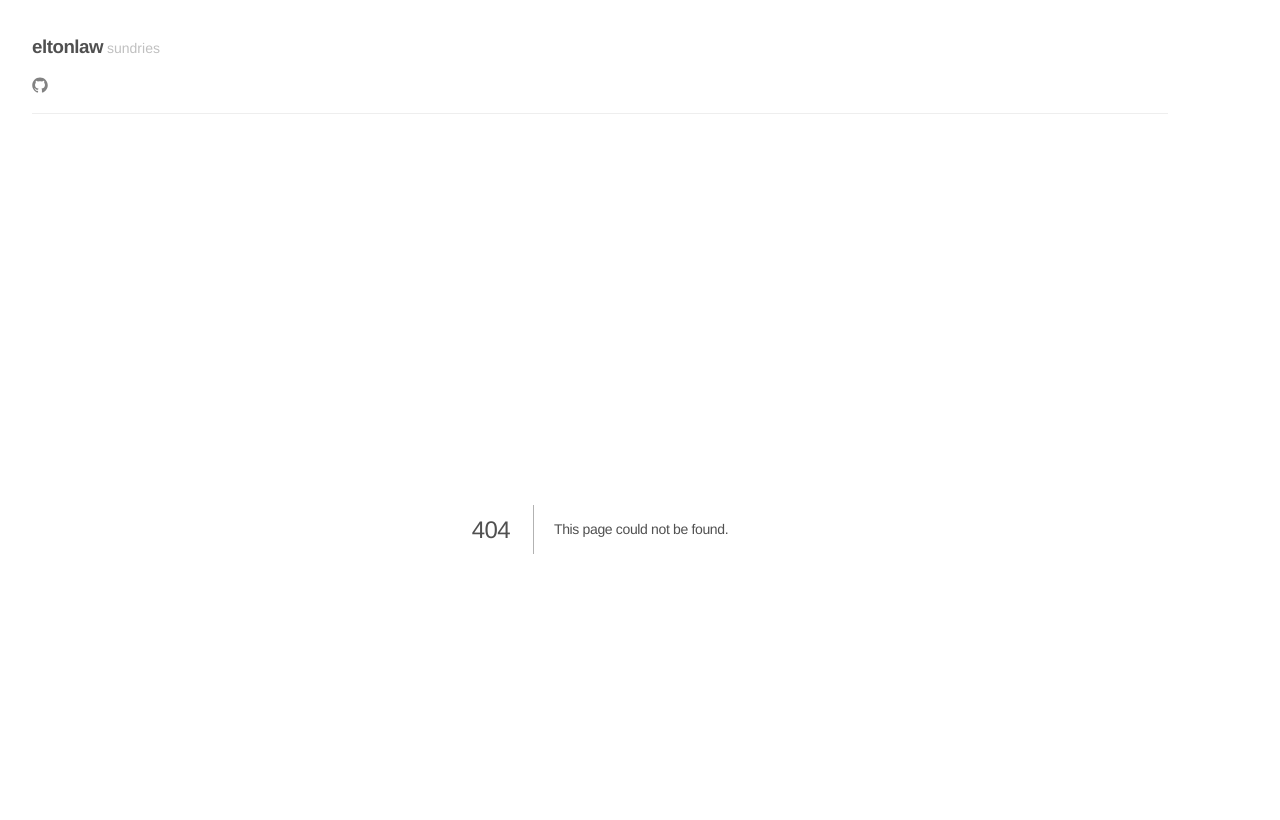
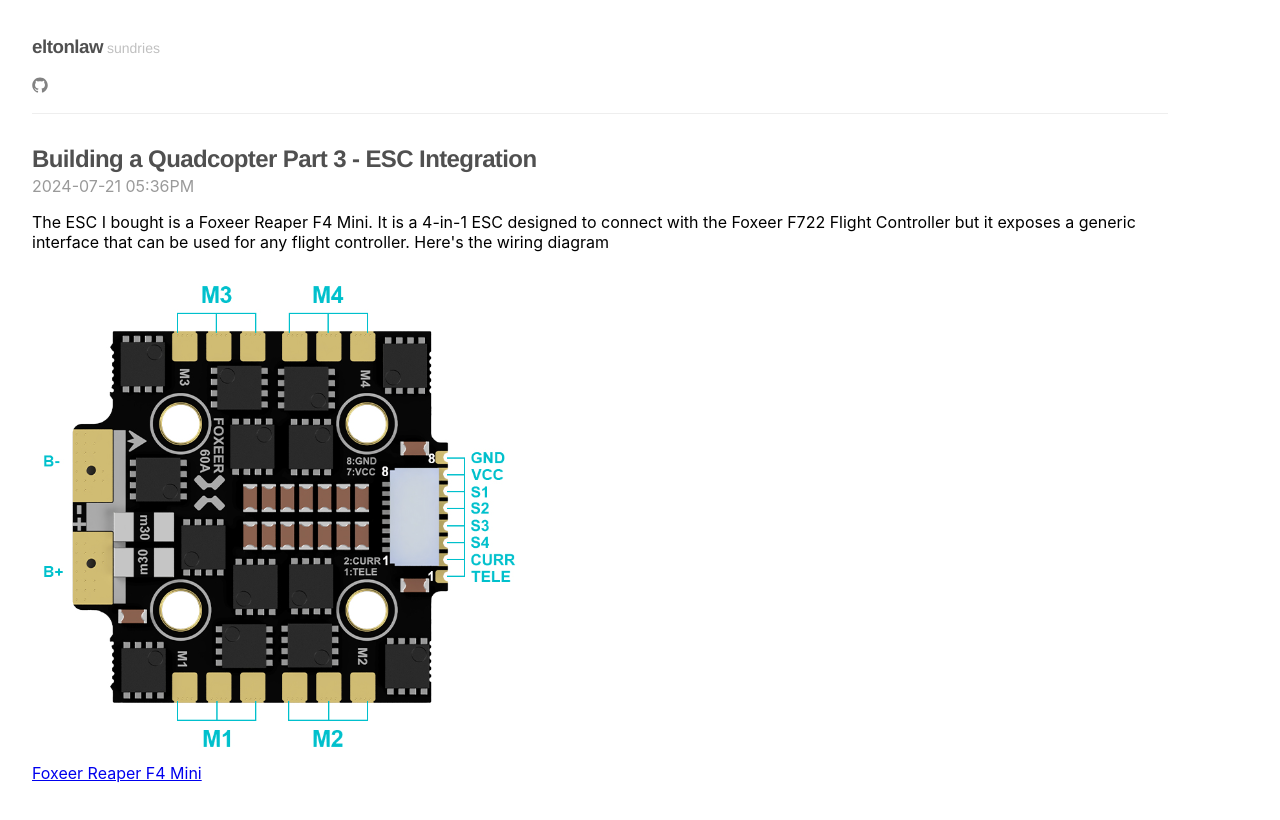
Before and after one commit to eltonlaw/eltonlaw.github.io, a Next.js app: page /blog/2024-07-21-quadcopter-build-part-3 in a window 1280 px wide. Before the commit this address had no page. Shown: the top 820 px of the page. Built offline with nearby package versions, Linux system fonts and the light colour scheme.

Commit message:
add pt3 drafts

```diff
--- a/app/blog/2024-07-17-grow-box-part-2/page.mdx
+++ b/app/blog/2024-07-17-grow-box-part-2/page.mdx
@@ -2,7 +2,7 @@
 
 <PostFrontmatter
     postTitle="Building a Grow Box Part 2 - Startup"
-    postDate="2024-06-16 01:19AM" />
+    postDate="2024-07-19 11:44PM" />
 
 ## linker_script.ld
 
--- /dev/null
+++ b/app/blog/2024-07-21-quadcopter-build-part-3/page.mdx
@@ -0,0 +1,10 @@
+import PostFrontmatter from "@/components/PostFrontmatter.tsx";
+
+<PostFrontmatter
+    postTitle="Building a Quadcopter Part 3 - ESC Integration"
+    postDate="2024-07-21 05:36PM" />
+
+The ESC I bought is a Foxeer Reaper F4 Mini. It is a 4-in-1 ESC designed to connect with the Foxeer F722 Flight Controller but it exposes a generic interface that can be used for any flight controller. Here's the wiring diagram
+
+<img src='/foxeer_reaper_f4_mini_wiring.png' />
+<figcaption><a href='https://www.foxeer.com/foxeer-reaper-f4-mini-128k-4in1-bl32-60a-esc-9-40v-20-20mm-m3-g-419'>Foxeer Reaper F4 Mini</a> </figcaption>
```
Also changed, not shown: public/foxeer_reaper_f4_mini_wiring.png (added), 1 other file (tests, documents, lock files or other folders).
